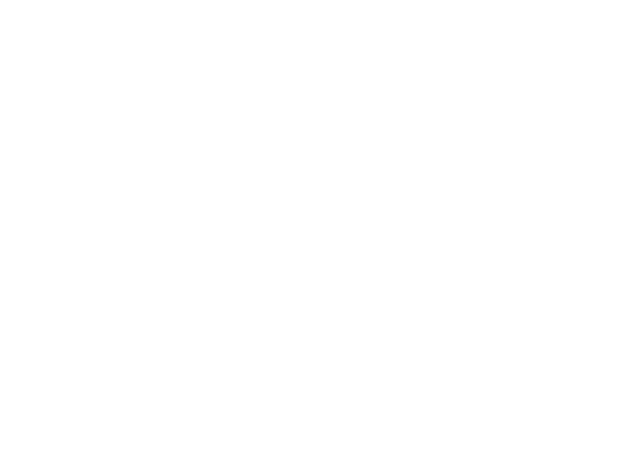
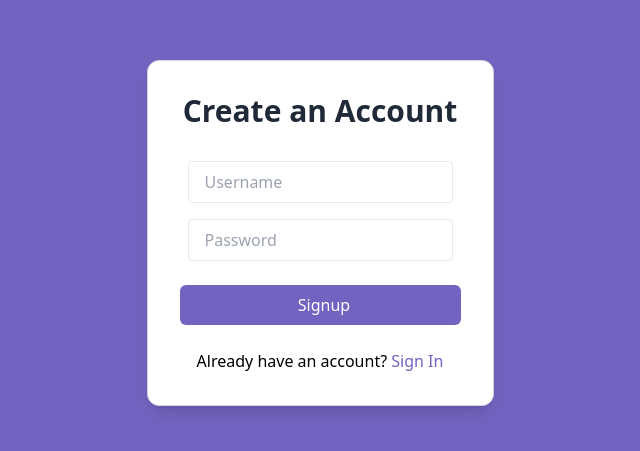
Before and after one commit to Yashpatel2311/Brainly, a React (Vite) app in the folder Brainly-Frontend/: page /Signup in a window 1280 px wide. Before the commit this address had no page. Shown: the part 167-618 px from the top of the page, without its empty margins (320-960 px from the left). Built offline with nearby package versions, Linux system fonts and the light colour scheme.

Commit message:
8 commits

```diff
--- a/Brainly-Frontend/src/App.tsx
+++ b/Brainly-Frontend/src/App.tsx
@@ -6,7 +6,7 @@ function App() {
   return (
     <BrowserRouter>
       <Routes>
-        <Route path="/" element={<Signup />} />
+        <Route path="/Signup" element={<Signup />} />
         <Route path="/signin" element={<Signin />} />
         <Route path="/dashboard" element={<Dashboard />} />
       </Routes>
--- a/Brainly-Frontend/src/config.ts
+++ b/Brainly-Frontend/src/config.ts
@@ -1 +1 @@
-export const BACKEND_URL = "https://ybrainly.onrender.com";
+export const BACKEND_URL = "https://localhost:3000";
```
Also changed, not shown: 1 other file (tests, documents, lock files or other folders).
